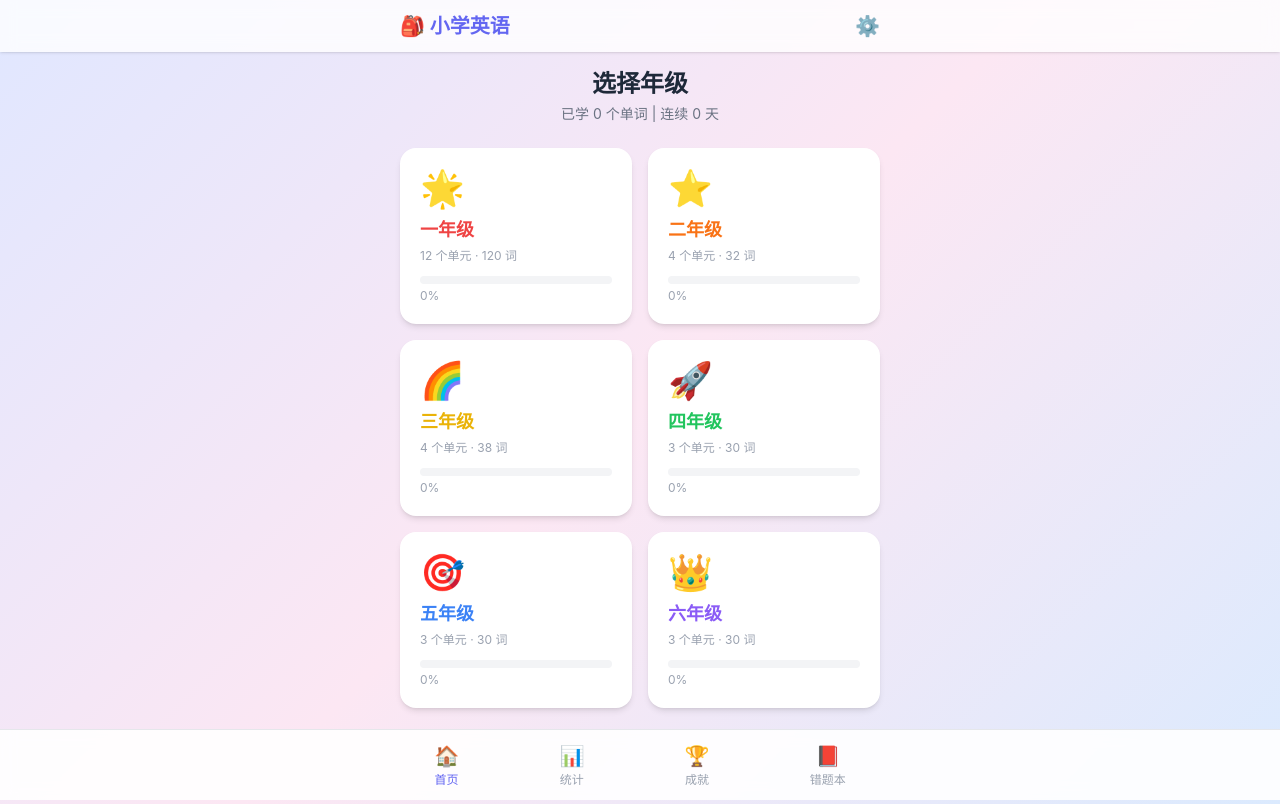
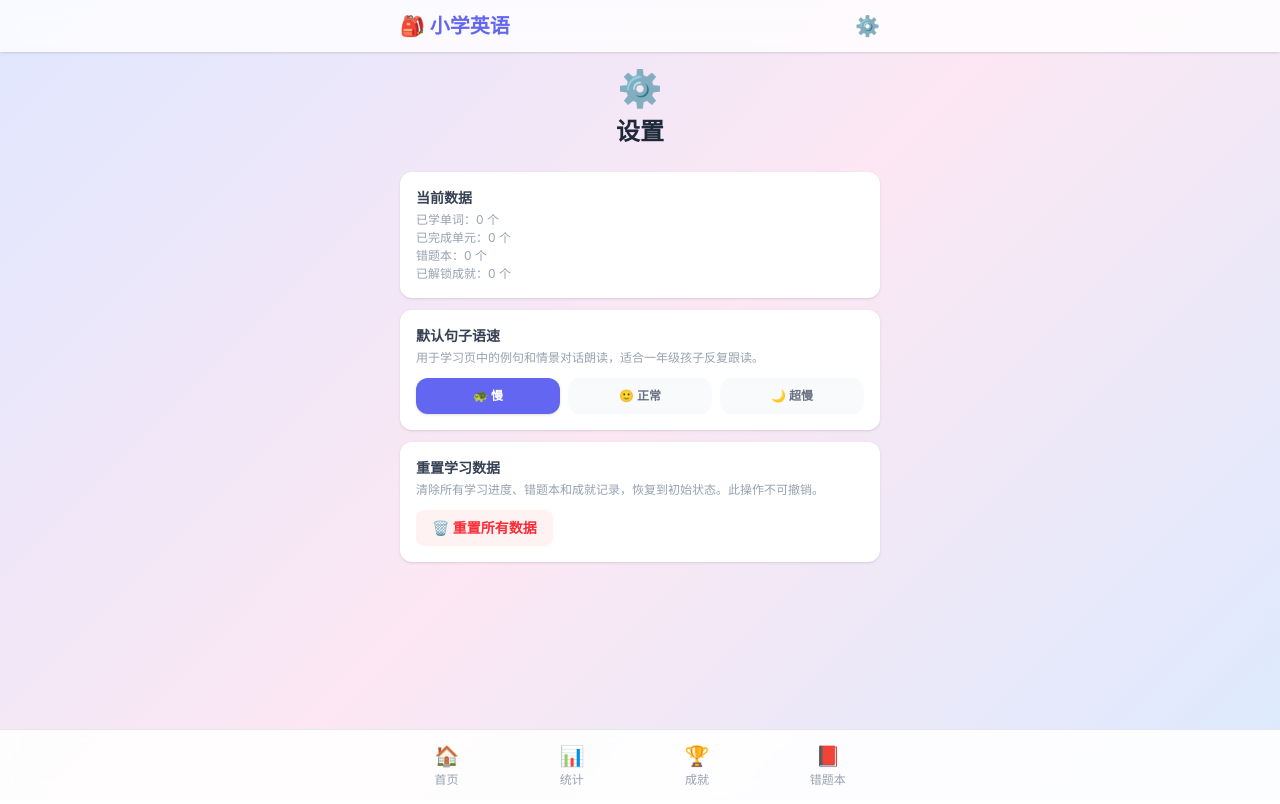
Before and after one commit to caizicaihua/english-app, a React (Vite) app: page /#/settings in a window 1280 px wide. Built offline with nearby package versions, Linux system fonts and the light colour scheme.

Commit message:
feat: add speech speed controls

```diff
--- a/src/App.tsx
+++ b/src/App.tsx
@@ -1,4 +1,4 @@
-import { createBrowserRouter, RouterProvider } from 'react-router-dom'
+import { createHashRouter, RouterProvider } from 'react-router-dom'
 import Layout from './components/Layout'
 import HomePage from './pages/HomePage'
 import GradePage from './pages/GradePage'
@@ -9,7 +9,7 @@ import StatsPage from './pages/StatsPage'
 import AchievementsPage from './pages/AchievementsPage'
 import SettingsPage from './pages/SettingsPage'
 
-const router = createBrowserRouter([
+const router = createHashRouter([
   {
     path: '/',
     element: <Layout />,
--- a/src/pages/LearnPage.tsx
+++ b/src/pages/LearnPage.tsx
@@ -2,8 +2,8 @@ import { useState, useCallback } from 'react'
 import { useParams, useNavigate } from 'react-router-dom'
 import { motion, AnimatePresence } from 'framer-motion'
 import { getGrade } from '../data/words'
-import { loadProgress, saveProgress, markWordLearned } from '../utils/storage'
-import { speak, speakDialogue } from '../utils/speech'
+import { loadProgress, loadSettings, saveProgress, saveSettings, markWordLearned } from '../utils/storage'
+import { getExampleSpeechRate, speak, speakDialogue, speechSpeedOptions, type SpeechSpeedPreset } from '../utils/speech'
 
 export default function LearnPage() {
   const { gradeId, unitId } = useParams()
@@ -15,12 +15,18 @@ export default function LearnPage() {
   const [flipped, setFlipped] = useState(false)
   const [direction, setDirection] = useState(0)
   const [completed, setCompleted] = useState(false)
+  const [speechSpeed, setSpeechSpeed] = useState<SpeechSpeedPreset>(() => loadSettings().speechSpeed)
 
   const markLearned = useCallback((wordId: string) => {
     const progress = loadProgress()
     const updated = markWordLearned(progress, wordId)
     saveProgress(updated)
   }, [])
+
+  const updateSpeechSpeed = (speed: SpeechSpeedPreset) => {
+    setSpeechSpeed(speed)
+    saveSettings({ ...loadSettings(), speechSpeed: speed })
+  }
 
   if (!grade || !unit) return <div className="text-center py-10">未找到该单元</div>
 
@@ -100,6 +106,26 @@ export default function LearnPage() {
         </div>
       </div>
 
+      <div className="bg-white rounded-2xl shadow-sm p-3 max-w-md mx-auto mb-4">
+        <div className="text-xs font-bold text-gray-500 mb-2">句子朗读速度</div>
+        <div className="grid grid-cols-3 gap-2">
+          {speechSpeedOptions.map(option => (
+            <button
+              key={option.value}
+              onClick={() => updateSpeechSpeed(option.value)}
+              className={`rounded-xl px-2 py-2 text-xs font-semibold transition-all ${
+                speechSpeed === option.value
+                  ? 'text-white shadow-sm'
+                  : 'bg-gray-50 text-gray-500'
+              }`}
+              style={speechSpeed === option.value ? { backgroundColor: grade.color } : {}}
+            >
+              {option.label}
+            </button>
+          ))}
+        </div>
+      </div>
+
       <div className="flex justify-center mb-6" style={{ perspective: 800 }}>
         <AnimatePresence mode="wait" custom={direction}>
           <motion.div
@@ -171,7 +197,7 @@ export default function LearnPage() {
           <div className="flex items-center justify-between gap-3 mb-2">
             <div className="text-sm font-bold text-gray-700">📝 例句</div>
             <button
-              onClick={() => speak(word.example!.en)}
+              onClick={() => speak(word.example!.en, getExampleSpeechRate(speechSpeed))}
               className="w-9 h-9 rounded-full bg-gray-50 flex items-center justify-center text-base active:scale-90 transition-transform"
             >
               🔊
@@ -190,7 +216,7 @@ export default function LearnPage() {
               <div className="text-xs text-gray-400 mt-0.5">{dialogue.title}</div>
             </div>
             <button
-              onClick={() => speakDialogue(dialogue.lines)}
+              onClick={() => speakDialogue(dialogue.lines, speechSpeed)}
               className="w-9 h-9 rounded-full bg-gray-50 flex items-center justify-center text-base active:scale-90 transition-transform"
             >
               🔊
--- a/src/pages/SettingsPage.tsx
+++ b/src/pages/SettingsPage.tsx
@@ -1,11 +1,18 @@
 import { useState } from 'react'
 import { motion, AnimatePresence } from 'framer-motion'
-import { loadProgress } from '../utils/storage'
+import { loadProgress, loadSettings, saveSettings } from '../utils/storage'
+import { speechSpeedOptions, type SpeechSpeedPreset } from '../utils/speech'
 
 export default function SettingsPage() {
   const [showConfirm, setShowConfirm] = useState(false)
   const [resetDone, setResetDone] = useState(false)
+  const [speechSpeed, setSpeechSpeed] = useState<SpeechSpeedPreset>(() => loadSettings().speechSpeed)
   const progress = loadProgress()
+
+  const handleSpeedChange = (speed: SpeechSpeedPreset) => {
+    setSpeechSpeed(speed)
+    saveSettings({ ...loadSettings(), speechSpeed: speed })
+  }
 
   const handleReset = () => {
     localStorage.removeItem('english_app_data')
@@ -29,6 +36,28 @@ export default function SettingsPage() {
             <p>已完成单元：{Object.keys(progress.completedUnits).length} 个</p>
             <p>错题本：{progress.wrongWords.length} 个</p>
             <p>已解锁成就：{progress.achievements.length} 个</p>
+          </div>
+        </div>
+
+        <div className="bg-white rounded-xl p-4 shadow-sm">
+          <div className="text-sm font-bold text-gray-700 mb-1">默认句子语速</div>
+          <p className="text-xs text-gray-400 mb-3">
+            用于学习页中的例句和情景对话朗读，适合一年级孩子反复跟读。
+          </p>
+          <div className="grid grid-cols-3 gap-2">
+            {speechSpeedOptions.map(option => (
+              <button
+                key={option.value}
+                onClick={() => handleSpeedChange(option.value)}
+                className={`rounded-xl px-2 py-2.5 text-xs font-semibold transition-all ${
+                  speechSpeed === option.value
+                    ? 'bg-primary text-white shadow-sm'
+                    : 'bg-gray-50 text-gray-500'
+                }`}
+              >
+                {option.label}
+              </button>
+            ))}
           </div>
         </div>
 
--- a/src/utils/speech.ts
+++ b/src/utils/speech.ts
@@ -7,6 +7,29 @@ interface DialogueSpeakerProfile {
   voice?: SpeechSynthesisVoice
   pitch: number
   rate: number
+}
+
+export type SpeechSpeedPreset = 'slow' | 'normal' | 'verySlow'
+
+export const speechSpeedOptions: Array<{
+  value: SpeechSpeedPreset
+  label: string
+}> = [
+  { value: 'slow', label: '🐢 慢' },
+  { value: 'normal', label: '🙂 正常' },
+  { value: 'verySlow', label: '🌙 超慢' },
+]
+
+const exampleSpeechRates: Record<SpeechSpeedPreset, number> = {
+  slow: 0.65,
+  normal: 0.72,
+  verySlow: 0.58,
+}
+
+const dialogueSpeechRates: Record<SpeechSpeedPreset, { female: number; male: number; fallback: number }> = {
+  slow: { female: 0.54, male: 0.52, fallback: 0.53 },
+  normal: { female: 0.6, male: 0.58, fallback: 0.59 },
+  verySlow: { female: 0.48, male: 0.46, fallback: 0.47 },
 }
 
 const FEMALE_VOICE_HINTS = [
@@ -66,6 +89,10 @@ function getEnglishVoices() {
   return { femaleVoice, maleVoice }
 }
 
+export function getExampleSpeechRate(speed: SpeechSpeedPreset): number {
+  return exampleSpeechRates[speed]
+}
+
 export function speak(text: string, rate = 0.8) {
   if (!('speechSynthesis' in window)) return
   window.speechSynthesis.cancel()
@@ -78,12 +105,13 @@ export function speak(text: string, rate = 0.8) {
   window.speechSynthesis.speak(utterance)
 }
 
-export function speakDialogue(lines: DialogueSpeechLine[]) {
+export function speakDialogue(lines: DialogueSpeechLine[], speed: SpeechSpeedPreset = 'normal') {
   if (!('speechSynthesis' in window) || lines.length === 0) return
 
   window.speechSynthesis.cancel()
 
   const { femaleVoice, maleVoice } = getEnglishVoices()
+  const dialogueRates = dialogueSpeechRates[speed]
   const uniqueSpeakers = Array.from(new Set(lines.map(line => line.speaker.trim()).filter(Boolean)))
 
   const speakerProfiles = new Map<string, DialogueSpeakerProfile>()
@@ -98,7 +126,7 @@ export function speakDialogue(lines: DialogueSpeechLine[]) {
       pitch: usingSameVoice
         ? (useFemaleVoice ? 1.06 : 0.98)
         : (useFemaleVoice ? 1.08 : 0.94),
-      rate: useFemaleVoice ? 0.67 : 0.65,
+      rate: useFemaleVoice ? dialogueRates.female : dialogueRates.male,
     })
   })
 
@@ -109,7 +137,7 @@ export function speakDialogue(lines: DialogueSpeechLine[]) {
     const profile = speakerProfiles.get(line.speaker.trim()) ?? {
       voice: femaleVoice,
       pitch: 1.02,
-      rate: 0.66,
+      rate: dialogueRates.fallback,
     }
 
     const utterance = new SpeechSynthesisUtterance(line.en)
--- a/src/utils/storage.ts
+++ b/src/utils/storage.ts
@@ -1,4 +1,7 @@
+import type { SpeechSpeedPreset } from './speech'
+
 const STORAGE_KEY = 'english_app_data'
+const SETTINGS_KEY = 'english_app_settings'
 
 export interface ProgressData {
   completedUnits: Record<string, number> // "grade-unit" -> stars (1-3)
@@ -10,6 +13,10 @@ export interface ProgressData {
   achievements: string[]
 }
 
+export interface AppSettings {
+  speechSpeed: SpeechSpeedPreset
+}
+
 function getDefaultData(): ProgressData {
   return {
     completedUnits: {},
@@ -19,6 +26,12 @@ function getDefaultData(): ProgressData {
     streak: 0,
     lastStudyDate: '',
     achievements: [],
+  }
+}
+
+function getDefaultSettings(): AppSettings {
+  return {
+    speechSpeed: 'slow',
   }
 }
 
@@ -34,6 +47,20 @@ export function loadProgress(): ProgressData {
 
 export function saveProgress(data: ProgressData) {
   localStorage.setItem(STORAGE_KEY, JSON.stringify(data))
+}
+
+export function loadSettings(): AppSettings {
+  try {
+    const raw = localStorage.getItem(SETTINGS_KEY)
+    if (!raw) return getDefaultSettings()
+    return { ...getDefaultSettings(), ...JSON.parse(raw) }
+  } catch {
+    return getDefaultSettings()
+  }
+}
+
+export function saveSettings(settings: AppSettings) {
+  localStorage.setItem(SETTINGS_KEY, JSON.stringify(settings))
 }
 
 export function updateStreak(data: ProgressData): ProgressData {
```
Also changed, not shown: 1 other file (tests, documents, lock files or other folders).
